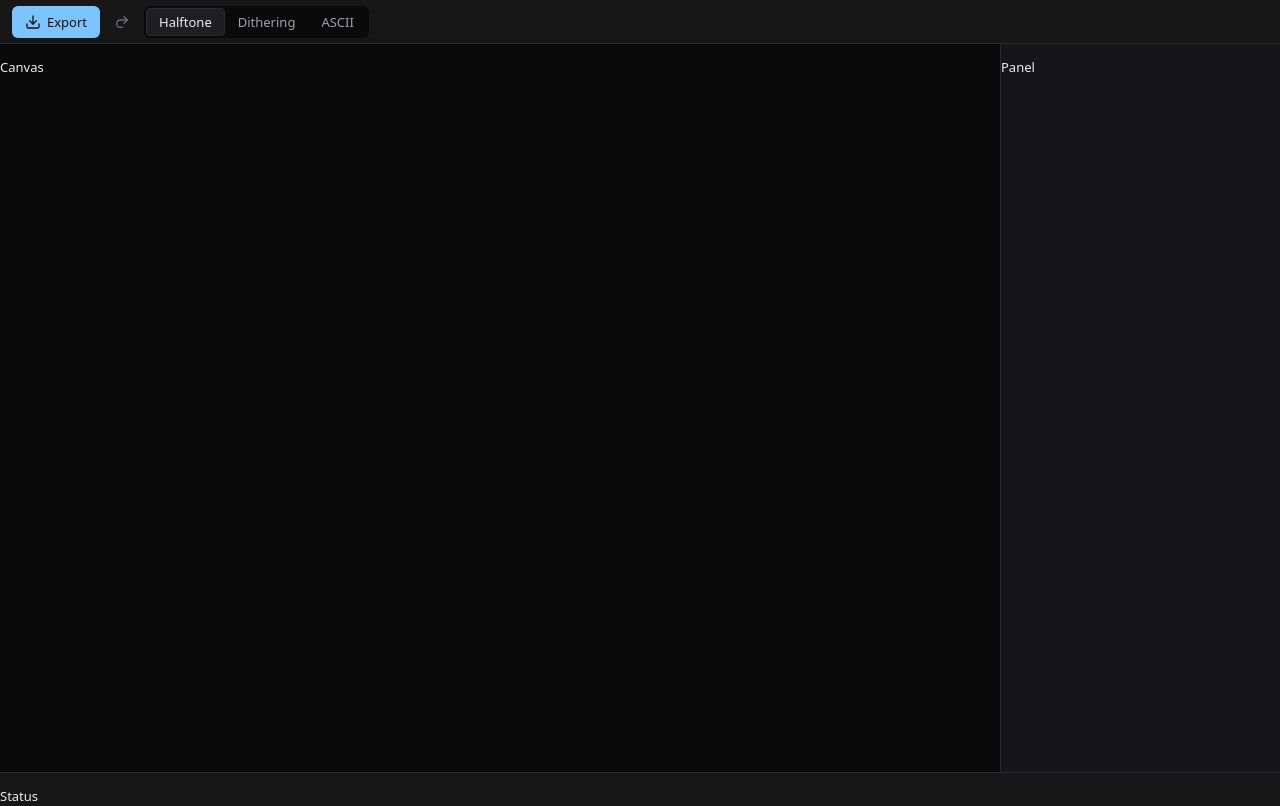
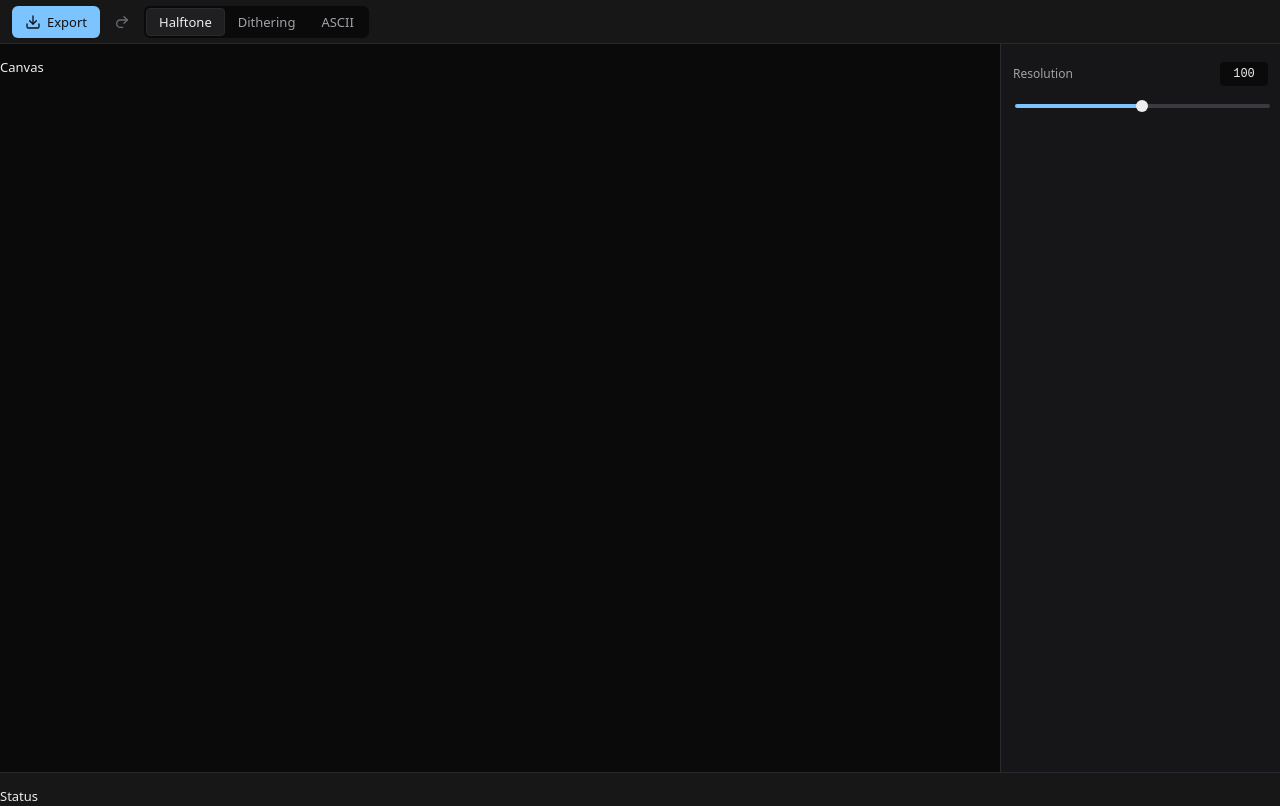
Before and after one commit to w3br/Lineatur, a React (Vite) app: page / in a window 1280 px wide. Built offline with nearby package versions, Linux system fonts and the light colour scheme.

Commit message:
feat: add SliderRow component for adjustable control

```diff
--- a/src/App.tsx
+++ b/src/App.tsx
@@ -4,6 +4,7 @@ import {Button} from "./components/ui/Button.tsx";
 import {IconButton} from "./components/ui/IconButton.tsx";
 import {Download, Redo2} from "lucide-react";
 import {SegmentedControl} from "./components/ui/SegmentedControl.tsx";
+import {SliderRow} from "./components/ui/SliderRow.tsx";
 import {useState} from "react";
 
 type Effect = "halftone" | "dithering" | "ascii"
@@ -11,19 +12,20 @@ type Effect = "halftone" | "dithering" | "ascii"
 function App() {
     // Temporary local state – moves to the Zustand store later.
     const [effect, setEffect] = useState<Effect>("halftone")
+    const [resolution, setResolution] = useState(100)
 
     return (
         <AppShell
             topBar={
                 <>
                     <Button variant="primary" icon={<Download size={16}/>}>Export</Button>
-                <IconButton icon={<Redo2 size={16}/>} label="Redo" aria-disabled={true} />
+                    <IconButton icon={<Redo2 size={16}/>} label="Redo" aria-disabled={true}/>
                     <SegmentedControl
                         label="View mode"
                         options={[
-                        { value: "halftone", label: "Halftone" },
-                        { value: "dithering", label: "Dithering" },
-                        { value: "ascii", label: "ASCII" },
+                            {value: "halftone", label: "Halftone"},
+                            {value: "dithering", label: "Dithering"},
+                            {value: "ascii", label: "ASCII"},
                         ]}
                         value={effect}
                         onChange={setEffect}
@@ -32,7 +34,18 @@ function App() {
             }
 
             canvas={<p>Canvas</p>}
-        panel={<p>Panel</p>}
+
+            panel={
+                <SliderRow
+                    label="Resolution"
+                    value={resolution}
+                    min={1}
+                    max={200}
+                    step={1}
+                    onChange={setResolution}
+                />
+            }
+
             statusBar={<p>Status</p>}
         />
     )
--- a/src/components/layout/AppShell.module.css
+++ b/src/components/layout/AppShell.module.css
@@ -23,6 +23,7 @@
 
 .panel {
     grid-area: panel; background: var(--bg-panel); border-left: 1px solid var(--border-default); overflow-y: auto;
+    padding: var(--space-12);
 }
 
 .statusBar {
--- a/src/components/ui/SegmentedControl.tsx
+++ b/src/components/ui/SegmentedControl.tsx
@@ -10,7 +10,7 @@ type SegmentedControlProps<T extends string> = {
     onChange: (value: T) => void
 }
 
-export function SegmentedControl<T extends string>({ label, options, value, onChange }: SegmentedControlProps<T>) {
+export function SegmentedControl<T extends string>({label, options, value, onChange}: SegmentedControlProps<T>) {
 
     const buttonRefs = useRef<(HTMLButtonElement | null)[]>([]);
 
@@ -51,7 +51,9 @@ export function SegmentedControl<T extends string>({ label, options, value, onCh
                     key={option.value}
                     type="button"
                     role="radio"
-                    ref={(el) => {buttonRefs.current[index] = el}}
+                    ref={(el) => {
+                        buttonRefs.current[index] = el
+                    }}
                     aria-checked={option.value === value}
                     tabIndex={option.value === value ? 0 : -1}
                     onClick={() => onChange(option.value)}
--- /dev/null
+++ b/src/components/ui/SliderRow.module.css
@@ -0,0 +1,102 @@
+.root {
+    display: flex;
+    flex-direction: column;
+    gap: var(--space-4);
+    padding: var(--space-6) 0;
+}
+
+.header {
+    display: flex;
+    justify-content: space-between;
+    align-items: center;
+}
+
+.label {
+    font-size: var(--text-sm-size);
+    line-height: var(--text-sm-line);
+    color: var(--text-secondary);
+}
+
+.value {
+    font-family: var(--font-mono);
+    font-size: var(--text-sm-size);
+    line-height: var(--text-sm-line);
+    color: var(--text-primary);
+    /* Inputs don't shrink to their content, so they need an explicit width */
+    width: var(--space-48);
+    /* Fixed height instead of padding-block, so the 1px border doesn't add to it */
+    height: var(--space-24);
+    background: var(--bg-canvas);
+    padding-inline: var(--space-4);
+    text-align: center;
+    /* Transparent border keeps the size stable when the hover border appears */
+    border: 1px solid transparent;
+    border-radius: var(--radius-sm);
+    transition: border-color var(--duration-fast) var(--ease-out);
+}
+
+/* Hint that the value is editable */
+.value:hover {
+    border-color: var(--border-strong);
+}
+
+.slider {
+    appearance: none;
+    width: 100%;
+    height: var(--size-control-sm);
+    background: transparent;
+    cursor: pointer;
+    --track-height: var(--space-4);
+    --thumb-size: var(--space-12);
+}
+
+.slider::-webkit-slider-runnable-track {
+    height: var(--track-height);
+    border-radius: var(--radius-full);
+    background: linear-gradient(
+            to right,
+            var(--accent-default)  var(--fill),
+            var(--border-strong)  var(--fill)
+    );
+}
+
+.slider::-webkit-slider-thumb {
+    appearance: none;
+    width: var(--thumb-size);
+    height: var(--thumb-size);
+    border-radius: var(--radius-full);
+    background: var(--text-primary);
+    margin-top: calc((var(--track-height) - var(--thumb-size)) / 2);
+    transition: var(--duration-fast) var(--ease-out);
+}
+
+.slider::-moz-range-track {
+    height: var(--track-height);
+    border: none;
+    border-radius: var(--radius-full);
+    background: var(--border-strong);
+}
+
+.slider::-moz-range-thumb {
+    appearance: none;
+    width: var(--thumb-size);
+    height: var(--thumb-size);
+    border: none;
+    border-radius: var(--radius-full);
+    background: var(--text-primary);
+    transition: var(--duration-fast) var(--ease-out);
+}
+
+.slider:hover::-webkit-slider-thumb {
+    transform: scale(1.15);
+}
+
+.slider:hover::-moz-range-thumb {
+    transform: scale(1.15);
+}
+
+.slider::-moz-range-progress {
+    height: var(--track-height);
+    border-radius: var(--radius-full);
+    background: var(--accent-default);
+}
--- /dev/null
+++ b/src/components/ui/SliderRow.tsx
@@ -0,0 +1,68 @@
+import {type CSSProperties, type KeyboardEvent, useId, useState} from "react";
+import styles from "./SliderRow.module.css";
+
+type SliderRowProps = {
+    label: string;
+    value: number;
+    min: number;
+    max: number;
+    step?: number;
+    onChange: (value: number) => void;
+};
+
+export function SliderRow({label, value, min, max, step = 1, onChange}: SliderRowProps) {
+    const id = useId();
+    const percent = ((value - min) / (max - min)) * 100;
+
+    // What the user is typing into the value field. null = not editing, show `value`.
+    const [draft, setDraft] = useState<string | null>(null);
+
+    function commitDraft() {
+        if (draft === null) return;
+
+        const trimmed = draft.trim();
+        // Accept "1,5" as well as "1.5"
+        const parsed = Number(trimmed.replace(",", "."));
+
+        // Number("") is 0, so empty input has to be rejected explicitly
+        if (trimmed !== "" && Number.isFinite(parsed)) {
+            onChange(Math.min(max, Math.max(min, parsed)));
+        }
+        // Invalid input simply falls back to the current value
+        setDraft(null);
+    }
+
+    function handleValueKeyDown(event: KeyboardEvent<HTMLInputElement>) {
+        if (event.key === "Enter") commitDraft();
+        if (event.key === "Escape") setDraft(null);
+    }
+
+    return (
+        <div className={styles.root}>
+            <div className={styles.header}>
+                <label className={styles.label} htmlFor={id}>{label}</label>
+                <input
+                    className={styles.value}
+                    type="text"
+                    inputMode="decimal"
+                    aria-label={`${label} value`}
+                    value={draft ?? String(value)}
+                    onChange={(e) => setDraft(e.target.value)}
+                    onBlur={commitDraft}
+                    onKeyDown={handleValueKeyDown}
+                />
+            </div>
+            <input
+                style={{ "--fill": `${percent}%` } as CSSProperties}
+                className={styles.slider}
+                type="range"
+                id={id}
+                value={value}
+                min={min}
+                max={max}
+                step={step}
+                onChange={(e) => onChange(Number(e.target.value))}
+            />
+        </div>
+    )
+}
```
Also changed, not shown: 1 other file (tests, documents, lock files or other folders). Lines whose indentation alone changed are shown as unchanged.
